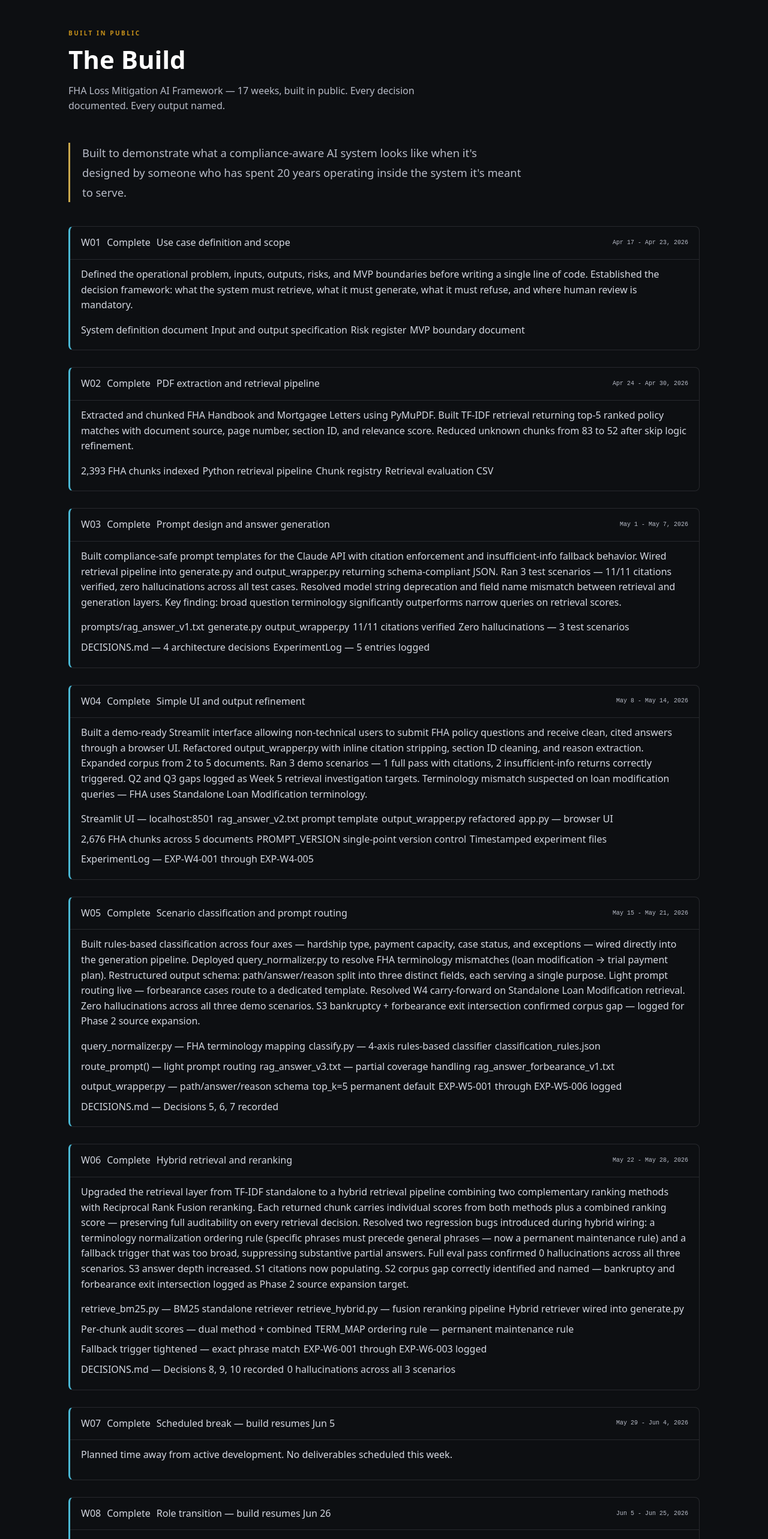
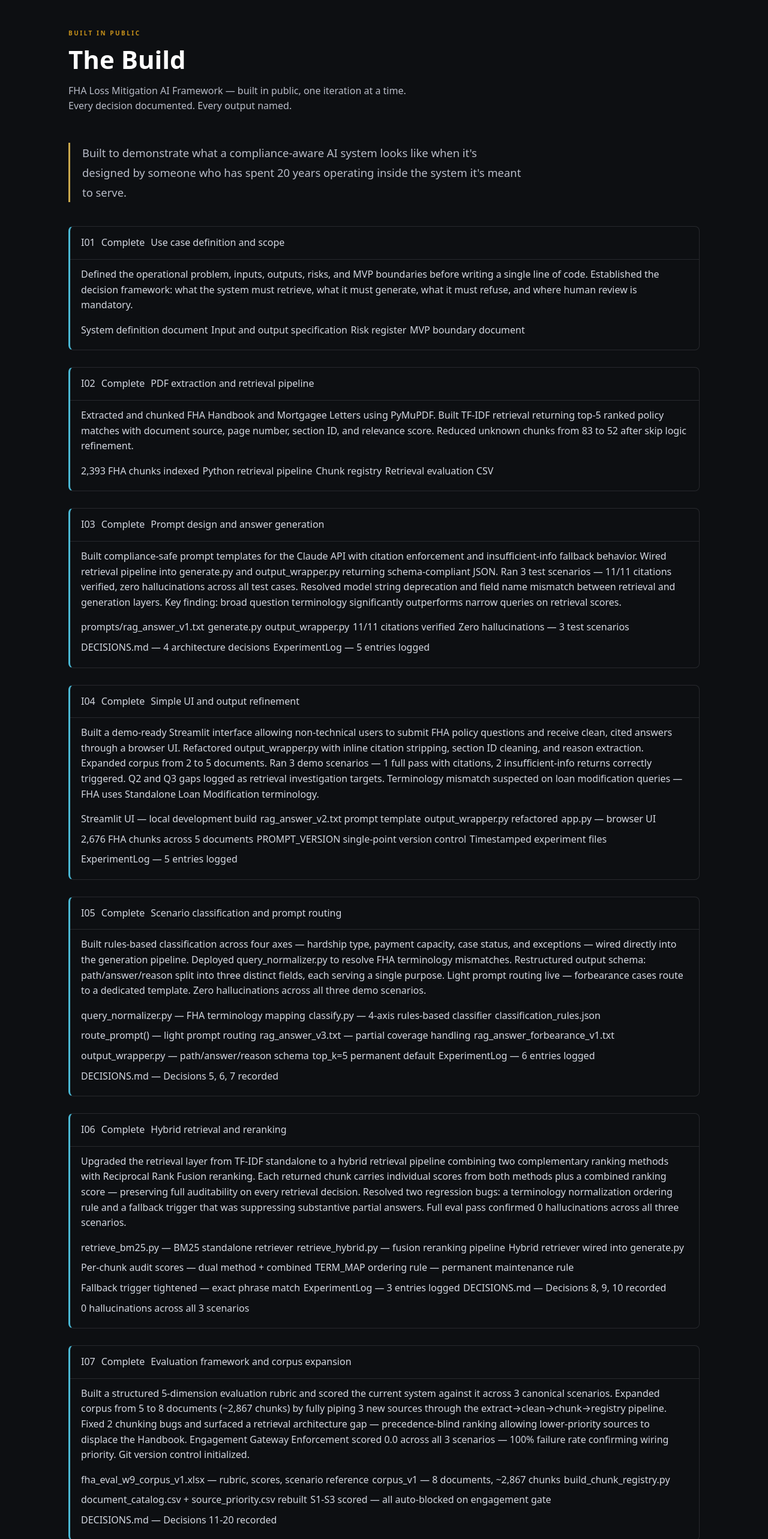
Before and after one commit to blendedpages-bq/pulse-pm, a React (Vite) app: page /build in a window 1280 px wide. Shown: the part 100-2666 px from the top of the page at 60% size. Built offline with nearby package versions, Linux system fonts and the light colour scheme.

Commit message:
feat: iterations reframe, remove dates, I-prefix numbering

```diff
--- a/src/pages/Build.jsx
+++ b/src/pages/Build.jsx
@@ -1,21 +1,13 @@
 const weeks = [
-  { num: 1, status: 'complete', dates: 'Apr 17 - Apr 23, 2026', title: 'Use case definition and scope', desc: 'Defined the operational problem, inputs, outputs, risks, and MVP boundaries before writing a single line of code. Established the decision framework: what the system must retrieve, what it must generate, what it must refuse, and where human review is mandatory.', outputs: ['System definition document', 'Input and output specification', 'Risk register', 'MVP boundary document'] },
-  { num: 2, status: 'complete', dates: 'Apr 24 - Apr 30, 2026', title: 'PDF extraction and retrieval pipeline', desc: 'Extracted and chunked FHA Handbook and Mortgagee Letters using PyMuPDF. Built TF-IDF retrieval returning top-5 ranked policy matches with document source, page number, section ID, and relevance score. Reduced unknown chunks from 83 to 52 after skip logic refinement.', outputs: ['2,393 FHA chunks indexed', 'Python retrieval pipeline', 'Chunk registry', 'Retrieval evaluation CSV'] },
-  { num: 3, status: 'complete', dates: 'May 1 - May 7, 2026', title: 'Prompt design and answer generation', desc: 'Built compliance-safe prompt templates for the Claude API with citation enforcement and insufficient-info fallback behavior. Wired retrieval pipeline into generate.py and output_wrapper.py returning schema-compliant JSON. Ran 3 test scenarios — 11/11 citations verified, zero hallucinations across all test cases. Resolved model string deprecation and field name mismatch between retrieval and generation layers. Key finding: broad question terminology significantly outperforms narrow queries on retrieval scores.', outputs: ['prompts/rag_answer_v1.txt', 'generate.py', 'output_wrapper.py', '11/11 citations verified', 'Zero hallucinations — 3 test scenarios', 'DECISIONS.md — 4 architecture decisions', 'ExperimentLog — 5 entries logged'] },
-  { num: 4, status: 'complete', dates: 'May 8 - May 14, 2026', title: 'Simple UI and output refinement', desc: 'Built a demo-ready Streamlit interface allowing non-technical users to submit FHA policy questions and receive clean, cited answers through a browser UI. Refactored output_wrapper.py with inline citation stripping, section ID cleaning, and reason extraction. Expanded corpus from 2 to 5 documents. Ran 3 demo scenarios — 1 full pass with citations, 2 insufficient-info returns correctly triggered. Q2 and Q3 gaps logged as Week 5 retrieval investigation targets. Terminology mismatch suspected on loan modification queries — FHA uses Standalone Loan Modification terminology.', outputs: ['Streamlit UI — localhost:8501', 'rag_answer_v2.txt prompt template', 'output_wrapper.py refactored', 'app.py — browser UI', '2,676 FHA chunks across 5 documents', 'PROMPT_VERSION single-point version control', 'Timestamped experiment files', 'ExperimentLog — EXP-W4-001 through EXP-W4-005'] },
-  { num: 5, status: 'complete', dates: 'May 15 - May 21, 2026', title: 'Scenario classification and prompt routing', desc: 'Built rules-based classification across four axes — hardship type, payment capacity, case status, and exceptions — wired directly into the generation pipeline. Deployed query_normalizer.py to resolve FHA terminology mismatches (loan modification → trial payment plan). Restructured output schema: path/answer/reason split into three distinct fields, each serving a single purpose. Light prompt routing live — forbearance cases route to a dedicated template. Resolved W4 carry-forward on Standalone Loan Modification retrieval. Zero hallucinations across all three demo scenarios. S3 bankruptcy + forbearance exit intersection confirmed corpus gap — logged for Phase 2 source expansion.', outputs: ['query_normalizer.py — FHA terminology mapping', 'classify.py — 4-axis rules-based classifier', 'classification_rules.json', 'route_prompt() — light prompt routing', 'rag_answer_v3.txt — partial coverage handling', 'rag_answer_forbearance_v1.txt', 'output_wrapper.py — path/answer/reason schema', 'top_k=5 permanent default', 'EXP-W5-001 through EXP-W5-006 logged', 'DECISIONS.md — Decisions 5, 6, 7 recorded'] },
-  { num: 6, status: 'complete', dates: 'May 22 - May 28, 2026', title: 'Hybrid retrieval and reranking', desc: 'Upgraded the retrieval layer from TF-IDF standalone to a hybrid retrieval pipeline combining two complementary ranking methods with Reciprocal Rank Fusion reranking. Each returned chunk carries individual scores from both methods plus a combined ranking score — preserving full auditability on every retrieval decision. Resolved two regression bugs introduced during hybrid wiring: a terminology normalization ordering rule (specific phrases must precede general phrases — now a permanent maintenance rule) and a fallback trigger that was too broad, suppressing substantive partial answers. Full eval pass confirmed 0 hallucinations across all three scenarios. S3 answer depth increased. S1 citations now populating. S2 corpus gap correctly identified and named — bankruptcy and forbearance exit intersection logged as Phase 2 source expansion target.', outputs: ['retrieve_bm25.py — BM25 standalone retriever', 'retrieve_hybrid.py — fusion reranking pipeline', 'Hybrid retriever wired into generate.py', 'Per-chunk audit scores — dual method + combined', 'TERM_MAP ordering rule — permanent maintenance rule', 'Fallback trigger tightened — exact phrase match', 'EXP-W6-001 through EXP-W6-003 logged', 'DECISIONS.md — Decisions 8, 9, 10 recorded', '0 hallucinations across all 3 scenarios'] },
-  { num: 7, status: 'complete', dates: 'May 29 - Jun 4, 2026', title: 'Scheduled break — build resumes Jun 5', desc: 'Planned time away from active development. No deliverables scheduled this week.' },
-  { num: 8, status: 'complete', dates: 'Jun 5 - Jun 25, 2026', title: 'Role transition — build resumes Jun 26', desc: 'Transitioning into a new leadership role overseeing data engineering, business intelligence, system administration, and product management. Onboarding priorities took precedence over active build work during this period. No deliverables scheduled.' },
-  { num: 9, status: 'complete', dates: 'Jun 26 - Jul 2, 2026', title: 'Evaluation metrics and hallucination scoring', desc: 'Built a structured evaluation framework to score retrieval accuracy, answer completeness, citation fidelity, and hallucination risk across test scenarios. Evaluation is manual and source-grounded — no automated metrics until ground truth labels exist. Carry-forwards from Week 6 addressed in parallel: section ID tagging fix for appendix pages, debug print cleanup in generate.py, reason field logic on partial answers, and delinquency status signal gap in classification rules.', outputs: ['Evaluation framework — accuracy, hallucination, confidence', 'Scoring sheet — manual eval', 'Source field wired into output metadata'] },
-  { num: 10, status: 'complete', dates: 'Jul 3 - Jul 9, 2026', title: 'Scheduled break — build resumes Jul 10', desc: 'Planned time away from active development. No deliverables scheduled this week.' },
-  { num: 11, status: 'complete', dates: 'Jul 10 - Jul 16, 2026', title: 'Compliance validation layer — engagement gate and constraint flagging', desc: 'Wired the engagement validation gate as Step -1 in the pipeline — fail-closed, before classification runs — and the constraint flagging layer as Step 3.5, post-generation. Engagement gate enforces the system\'s own critical design rule: no path recommendation without verified borrower engagement evidence. Constraint flagging deployed two architecturally differentiated checks: a content-evaluating dual-tracking prohibition and a deterministic buyout threshold field check. Output wrapper fixed twice — engagement_validation and downstream_flags were hardcoded empty, and gate-failed cases were being labeled as success. S1-S4 re-scored: Engagement Gateway Enforcement moved from 0.0 to 1.0 across all three evaluation scenarios. All auto-blocks cleared. DECISIONS.md updated through Decision 23.', outputs: ['engagement_validator.py — fail-closed gate, Step -1', 'borrower_engagement_rules.json v1.0 — rules ENG-001 through ENG-003', 'constraint_flagger.py — Step 3.5 post-generation', 'constraint_flagging_rules.json v1.0 — CFPB-001 and GNMA-001', 'output_wrapper.py — explicit status branching, Decision 23', 's1_s4_w11_rescore.json — canonical verified scenarios', 'EXP-W11-001 through EXP-W11-005 logged', 'DECISIONS.md — Decisions 21, 22, 22 addendum, 23 recorded', 'Engagement Gateway Enforcement 0.0 → 1.0'] },
-  { num: 12, status: 'active', dates: 'Jul 17 - Jul 23, 2026', title: 'Retrieval precedence and audit logging', desc: 'Implementing retrieval precedence-awareness so higher-priority sources cannot be displaced by lower-priority chunks without a score threshold — closing the gap confirmed in Decision 19. Regression-testing the precedence fix against all four canonical scenarios in s1_s4_w11_rescore.json, not just S3. Building immutable audit logging before output delivery — a non-negotiable gate in the original Phase 3 design. Decision 24 will define what immutable means concretely for this system before code is written.', outputs: ['retrieve_hybrid.py — precedence-aware reranking', 'audit_logger.py — immutable pre-output log', 'Decision 24 — immutable audit log definition', 'S1-S4 regression pass — precedence fix verified'], wip: true },
-  { num: 13, status: 'planned', dates: 'Jul 24 - Jul 30, 2026', title: 'Scheduled break — build resumes Jul 31', desc: 'Planned time away from active development. No deliverables scheduled this week.' },
-  { num: 14, status: 'planned', dates: 'Jul 31 - Aug 6, 2026', title: 'Full orchestration layer and human-in-the-loop escalation', desc: 'Building a pipeline orchestrator coordinating all stages — engagement validation, classification, retrieval, generation, constraint flagging, and audit log — as a single governed call. Wiring manual_review_required to real escalation logic rather than the current hardcoded value. Beginning MCP integration planning for system close.' },
-  { num: 15, status: 'planned', dates: 'Aug 7 - Aug 13, 2026', title: 'End-to-end validation and gap closure', desc: 'Full S1-S3 re-score against the Week 9 evaluation rubric with all Phase 3 gates live. Force-scheduled resolution of the Handbook appendix section ID gap — third deferral, not deferred again. Classification signal-map gap fix for payment count phrasing. Target: composite score 4.0 or above with no auto-blocks.' },
-  { num: 16, status: 'planned', dates: 'Aug 14 - Aug 20, 2026', title: 'Package system and portfolio delivery', desc: 'Final architecture diagram, business case document, README updated to production-ready state, and pulseproductmanagement.com portfolio page updated with FHA-RAG as a completed project. Includes Firebase Studio to VS Code and GitHub Codespaces migration required before site can be updated.' },
-  { num: 17, status: 'planned', dates: 'Aug 21 - Aug 27, 2026', title: 'Refactor, package, and portfolio delivery', desc: 'Final refactor, packaging, and delivery of the complete framework as a portfolio artifact.' }
+  { num: 1, status: 'complete', title: 'Use case definition and scope', desc: 'Defined the operational problem, inputs, outputs, risks, and MVP boundaries before writing a single line of code. Established the decision framework: what the system must retrieve, what it must generate, what it must refuse, and where human review is mandatory.', outputs: ['System definition document', 'Input and output specification', 'Risk register', 'MVP boundary document'] },
+  { num: 2, status: 'complete', title: 'PDF extraction and retrieval pipeline', desc: 'Extracted and chunked FHA Handbook and Mortgagee Letters using PyMuPDF. Built TF-IDF retrieval returning top-5 ranked policy matches with document source, page number, section ID, and relevance score. Reduced unknown chunks from 83 to 52 after skip logic refinement.', outputs: ['2,393 FHA chunks indexed', 'Python retrieval pipeline', 'Chunk registry', 'Retrieval evaluation CSV'] },
+  { num: 3, status: 'complete', title: 'Prompt design and answer generation', desc: 'Built compliance-safe prompt templates for the Claude API with citation enforcement and insufficient-info fallback behavior. Wired retrieval pipeline into generate.py and output_wrapper.py returning schema-compliant JSON. Ran 3 test scenarios — 11/11 citations verified, zero hallucinations across all test cases. Resolved model string deprecation and field name mismatch between retrieval and generation layers. Key finding: broad question terminology significantly outperforms narrow queries on retrieval scores.', outputs: ['prompts/rag_answer_v1.txt', 'generate.py', 'output_wrapper.py', '11/11 citations verified', 'Zero hallucinations — 3 test scenarios', 'DECISIONS.md — 4 architecture decisions', 'ExperimentLog — 5 entries logged'] },
+  { num: 4, status: 'complete', title: 'Simple UI and output refinement', desc: 'Built a demo-ready Streamlit interface allowing non-technical users to submit FHA policy questions and receive clean, cited answers through a browser UI. Refactored output_wrapper.py with inline citation stripping, section ID cleaning, and reason extraction. Expanded corpus from 2 to 5 documents. Ran 3 demo scenarios — 1 full pass with citations, 2 insufficient-info returns correctly triggered. Q2 and Q3 gaps logged as retrieval investigation targets. Terminology mismatch suspected on loan modification queries — FHA uses Standalone Loan Modification terminology.', outputs: ['Streamlit UI — local development build', 'rag_answer_v2.txt prompt template', 'output_wrapper.py refactored', 'app.py — browser UI', '2,676 FHA chunks across 5 documents', 'PROMPT_VERSION single-point version control', 'Timestamped experiment files', 'ExperimentLog — 5 entries logged'] },
+  { num: 5, status: 'complete', title: 'Scenario classification and prompt routing', desc: 'Built rules-based classification across four axes — hardship type, payment capacity, case status, and exceptions — wired directly into the generation pipeline. Deployed query_normalizer.py to resolve FHA terminology mismatches. Restructured output schema: path/answer/reason split into three distinct fields, each serving a single purpose. Light prompt routing live — forbearance cases route to a dedicated template. Zero hallucinations across all three demo scenarios.', outputs: ['query_normalizer.py — FHA terminology mapping', 'classify.py — 4-axis rules-based classifier', 'classification_rules.json', 'route_prompt() — light prompt routing', 'rag_answer_v3.txt — partial coverage handling', 'rag_answer_forbearance_v1.txt', 'output_wrapper.py — path/answer/reason schema', 'top_k=5 permanent default', 'ExperimentLog — 6 entries logged', 'DECISIONS.md — Decisions 5, 6, 7 recorded'] },
+  { num: 6, status: 'complete', title: 'Hybrid retrieval and reranking', desc: 'Upgraded the retrieval layer from TF-IDF standalone to a hybrid retrieval pipeline combining two complementary ranking methods with Reciprocal Rank Fusion reranking. Each returned chunk carries individual scores from both methods plus a combined ranking score — preserving full auditability on every retrieval decision. Resolved two regression bugs: a terminology normalization ordering rule and a fallback trigger that was suppressing substantive partial answers. Full eval pass confirmed 0 hallucinations across all three scenarios.', outputs: ['retrieve_bm25.py — BM25 standalone retriever', 'retrieve_hybrid.py — fusion reranking pipeline', 'Hybrid retriever wired into generate.py', 'Per-chunk audit scores — dual method + combined', 'TERM_MAP ordering rule — permanent maintenance rule', 'Fallback trigger tightened — exact phrase match', 'ExperimentLog — 3 entries logged', 'DECISIONS.md — Decisions 8, 9, 10 recorded', '0 hallucinations across all 3 scenarios'] },
+  { num: 7, status: 'complete', title: 'Evaluation framework and corpus expansion', desc: 'Built a structured 5-dimension evaluation rubric and scored the current system against it across 3 canonical scenarios. Expanded corpus from 5 to 8 documents (~2,867 chunks) by fully piping 3 new sources through the extract→clean→chunk→registry pipeline. Fixed 2 chunking bugs and surfaced a retrieval architecture gap — precedence-blind ranking allowing lower-priority sources to displace the Handbook. Engagement Gateway Enforcement scored 0.0 across all 3 scenarios — 100% failure rate confirming wiring priority. Git version control initialized.', outputs: ['fha_eval_w9_corpus_v1.xlsx — rubric, scores, scenario reference', 'corpus_v1 — 8 documents, ~2,867 chunks', 'build_chunk_registry.py', 'document_catalog.csv + source_priority.csv rebuilt', 'S1-S3 scored — all auto-blocked on engagement gate', 'DECISIONS.md — Decisions 11-20 recorded'] },
+  { num: 8, status: 'complete', title: 'Engagement gate and constraint flagging', desc: 'Wired the engagement validation gate as Step -1 in the pipeline — fail-closed, before classification runs — and the constraint flagging layer as Step 3.5, post-generation. Engagement gate enforces the system\'s own critical design rule: no path recommendation without verified borrower engagement evidence. Constraint flagging deployed two architecturally differentiated checks: a content-evaluating dual-tracking prohibition and a deterministic buyout threshold field check. Output wrapper fixed twice — fields were hardcoded empty and gate-failed cases were being labeled as success. S1-S4 re-scored: Engagement Gateway Enforcement moved from 0.0 to 1.0 across all three evaluation scenarios. All auto-blocks cleared.', outputs: ['engagement_validator.py — fail-closed gate, Step -1', 'borrower_engagement_rules.json v1.0 — ENG-001 through ENG-003', 'constraint_flagger.py — Step 3.5 post-generation', 'constraint_flagging_rules.json v1.0 — CFPB-001 and GNMA-001', 'output_wrapper.py — explicit status branching', 's1_s4_w11_rescore.json — canonical verified scenarios', 'ExperimentLog — 5 entries logged', 'DECISIONS.md — Decisions 21, 22, 23 recorded', 'Engagement Gateway Enforcement 0.0 → 1.0'] },
+  { num: 9, status: 'active', title: 'Retrieval precedence and audit logging', desc: 'Implementing retrieval precedence-awareness so higher-priority sources cannot be displaced by lower-priority chunks without a score threshold — closing the gap confirmed in Decision 19. Regression-testing the precedence fix against all four canonical scenarios in s1_s4_w11_rescore.json. Building immutable audit logging before output delivery — a non-negotiable gate in the original Phase 3 design. Decision 24 defines what immutable means concretely before code is written.', outputs: ['retrieve_hybrid.py — precedence-aware reranking', 'audit_logger.py — immutable pre-output log', 'Decision 24 — immutable audit log definition', 'S1-S4 regression pass — precedence fix verified'], wip: true }
 ]
 
 export default function Build() {
@@ -26,7 +18,7 @@ export default function Build() {
           <p className="section-label">Built in Public</p>
           <h1 className="section-title">The Build</h1>
           <p className="section-sub">
-            FHA Loss Mitigation AI Framework — 17 weeks, built in public.
+            FHA Loss Mitigation AI Framework — built in public, one iteration at a time.
             Every decision documented. Every output named.
           </p>
           <p className="build-value-statement">
@@ -38,12 +30,11 @@ export default function Build() {
             {weeks.map(w => (
               <div key={w.num} className={"week-card " + w.status}>
                 <div className="week-header">
-                  <span className="week-num">W{String(w.num).padStart(2,'0')}</span>
+                  <span className="week-num">I{String(w.num).padStart(2,'0')}</span>
                   <span className={"badge badge-" + w.status}>
                     {w.status === 'complete' ? 'Complete' : w.status === 'active' ? 'Active' : 'Planned'}
                   </span>
                   <span className="week-title">{w.title}</span>
-                  <span className="week-dates">{w.dates}</span>
                 </div>
                 {(w.desc || w.outputs) && (
                   <div className="week-body">
```
